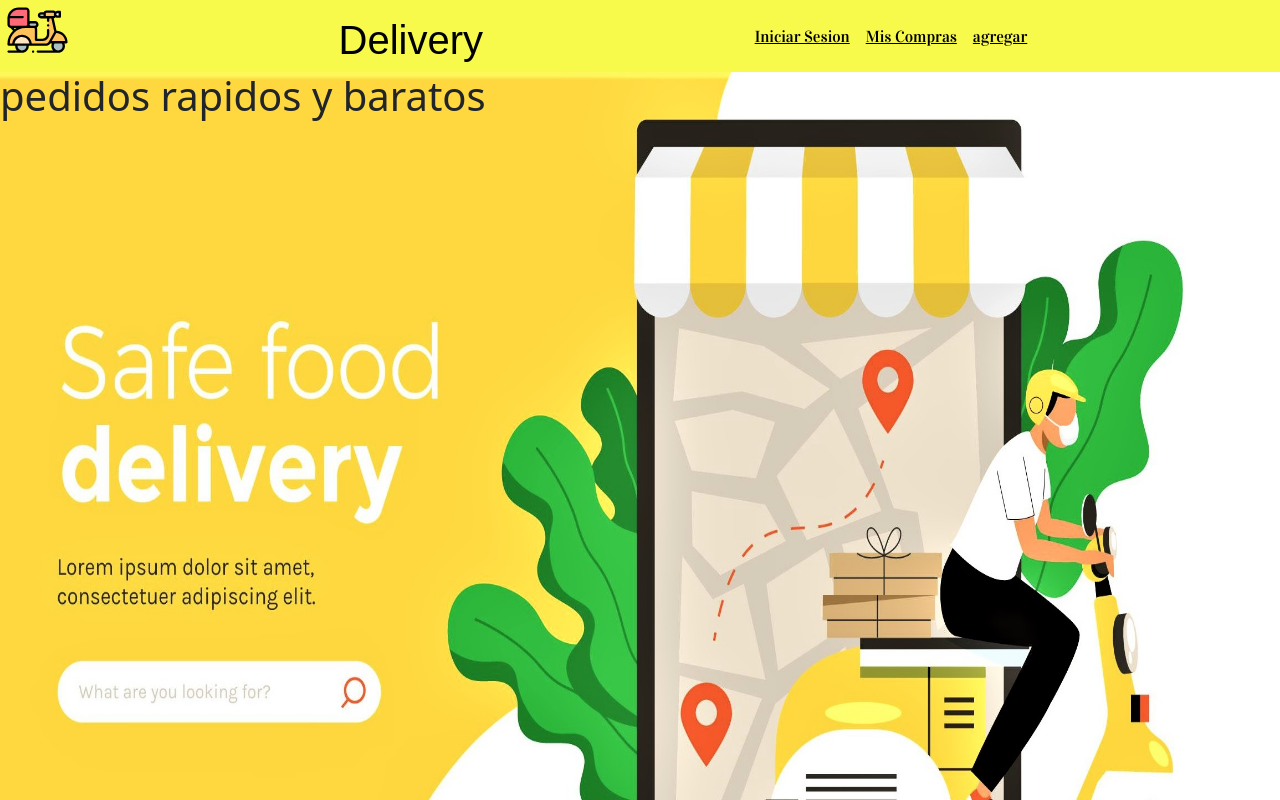
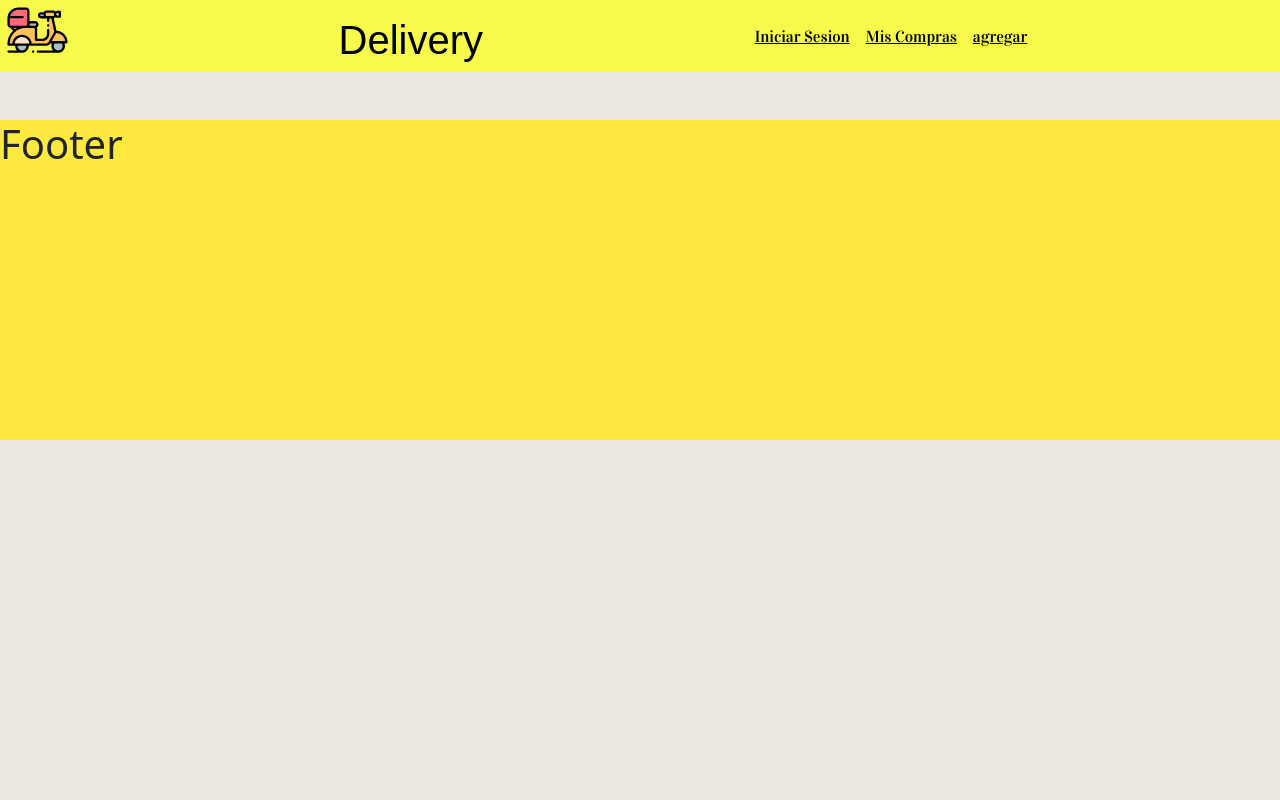
Before and after one commit to arnoldoJose/deliveryapp, a React (Create React App) app: page / in a window 1280 px wide. Shown: the top 800 px of the page. Built offline with nearby package versions, Linux system fonts and the light colour scheme; a web font is replaced by a local one.

Commit message:
app resave

```diff
--- a/src/App.js
+++ b/src/App.js
@@ -25,7 +25,7 @@ function App() {
           <div className="contenedorSupremo">
             <Nav />
             <Switch>
-              <Route exact path="/" component={Menu} />
+              <Route exact path="/deliveryapp" component={Menu} />
               <Route exact path="/user-login" component={Register} />
               <Route exact path="/food" component={Food} />
               <Route exact path="/various" component={Various} />
```
